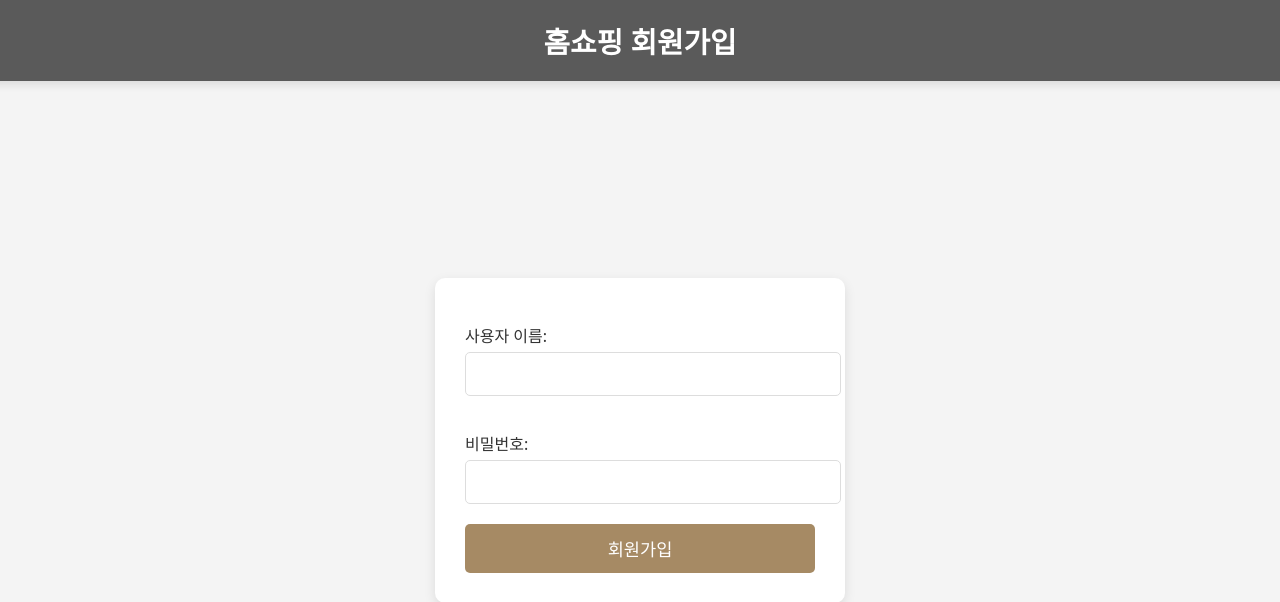
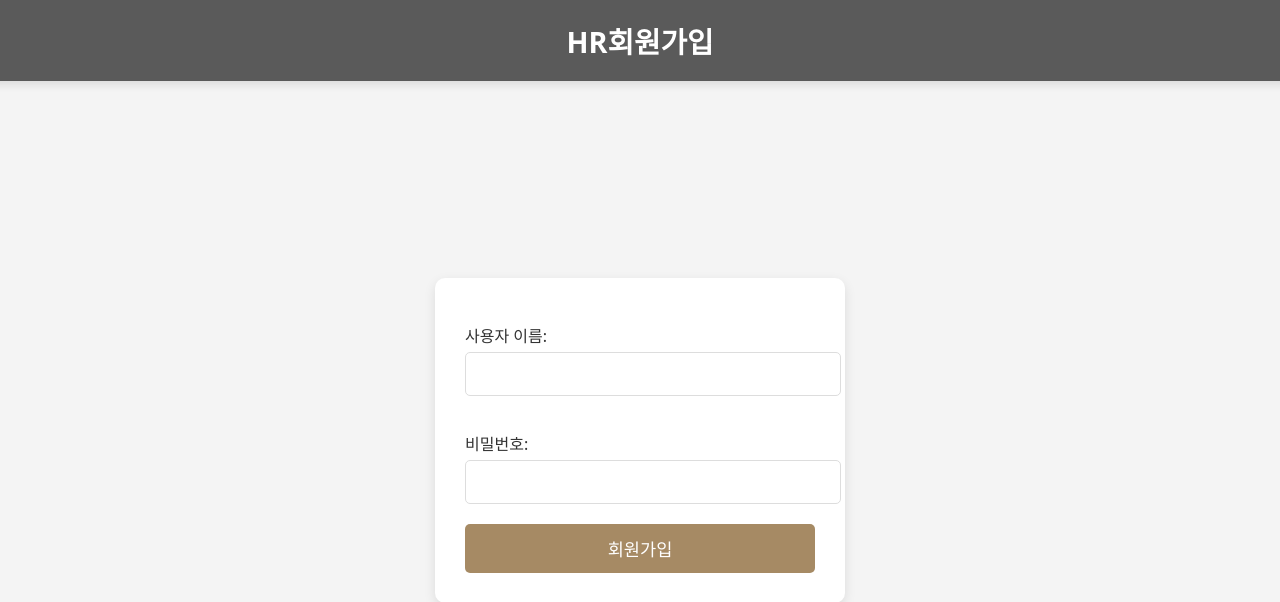
Before and after one commit to gwakbyeongchan/sol503, a PHP site: page /register_page.php in a window 1280 px wide. Shown: the top 602 px of the page. Run offline with PHP 8.4, Linux system fonts and the light colour scheme.

Commit message:
Update register_page.php

```diff
--- a/register_page.php
+++ b/register_page.php
@@ -98,7 +98,7 @@
 </head>
 <body>
     <header>
-        <h1>홈쇼핑 회원가입</h1>
+        <h1>HR회원가입</h1>
     </header>
 
     <div class="register-container">
```
